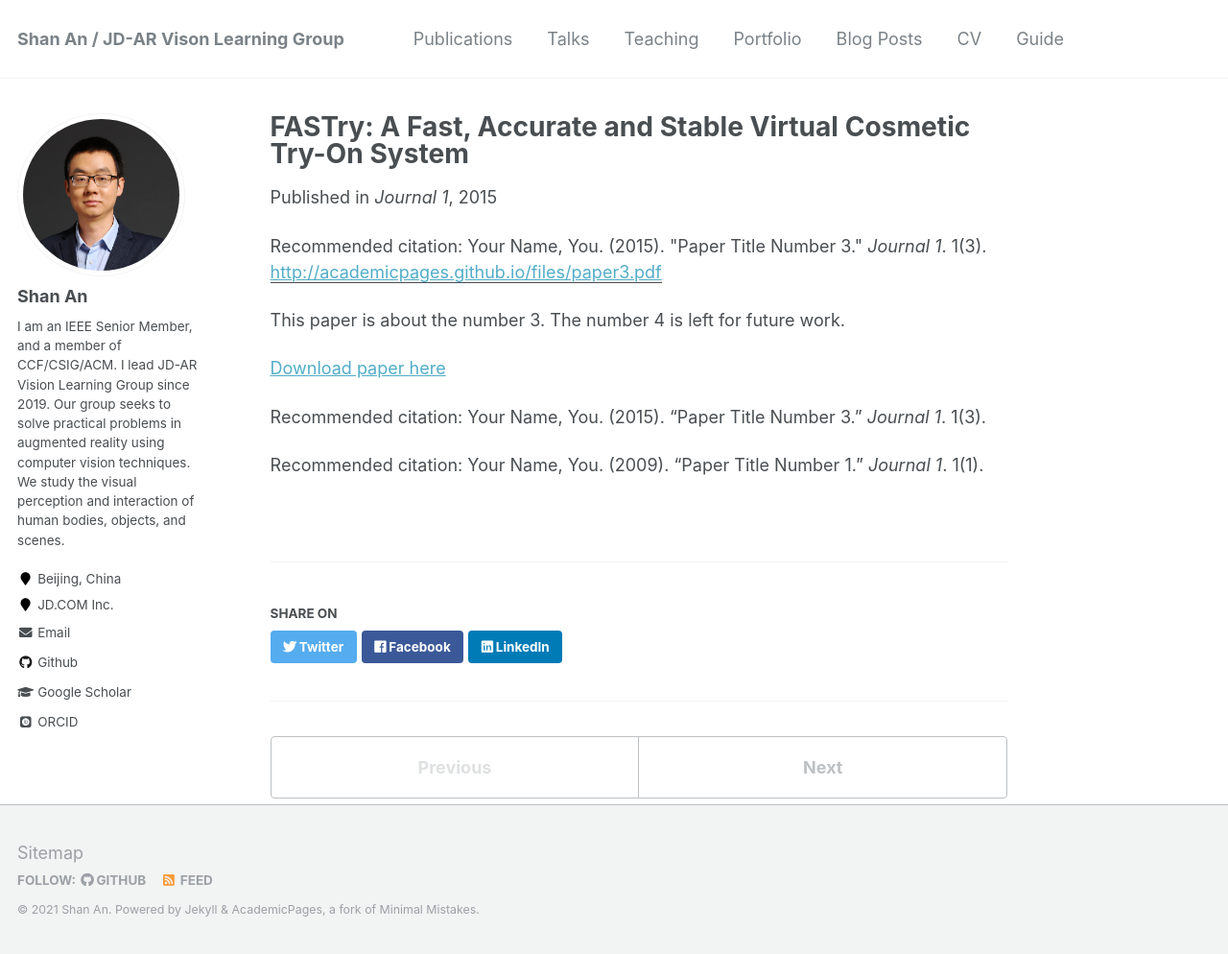
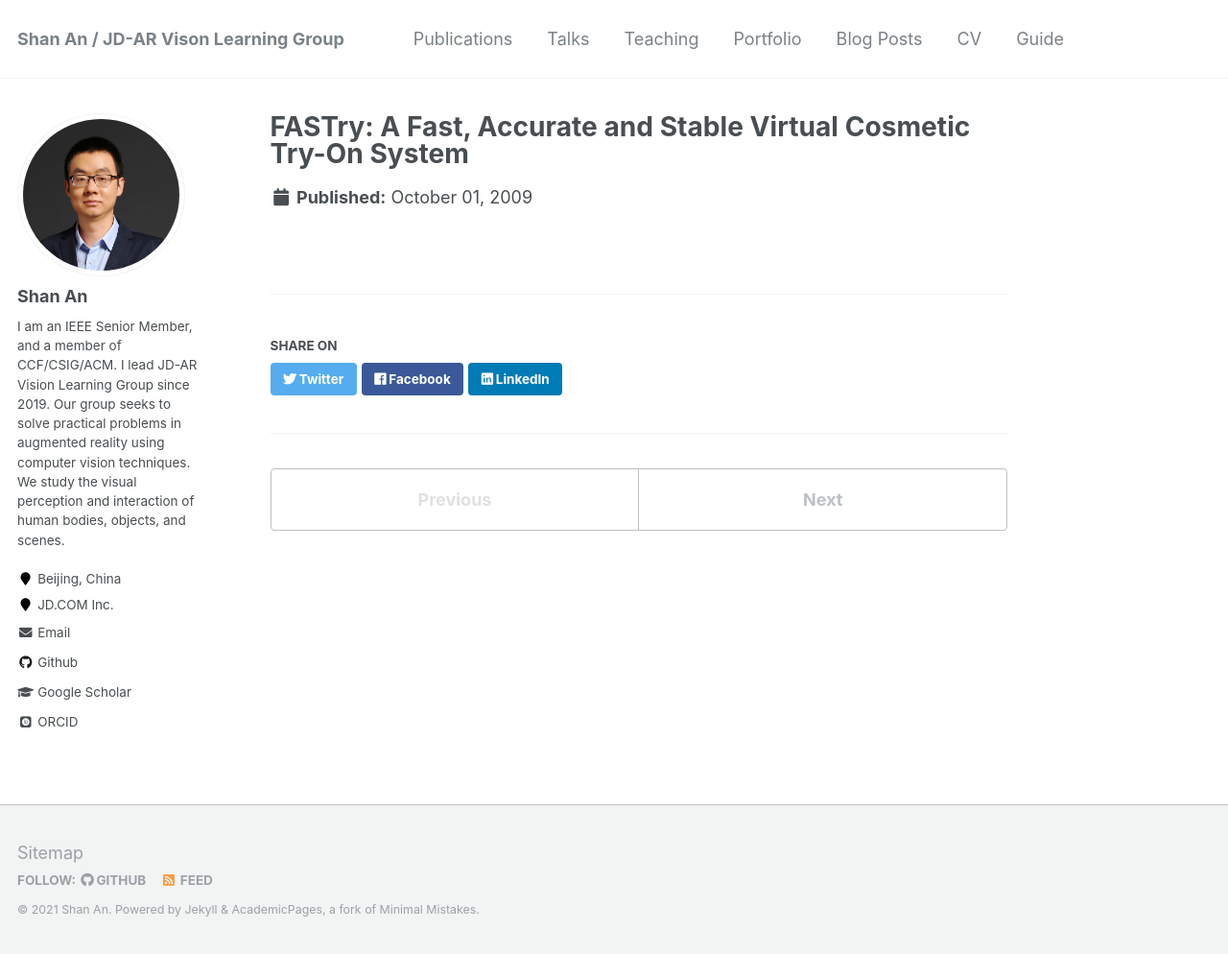
Before and after one commit to anshan-XR-ROB/anshan-XR-ROB.github.io, a Jekyll site: the page built from _publications/2009-10-01-paper-title-number-1.md, in a window 1280 px wide and 994 px high. Shown: the whole window at 96% size. Built offline with Jekyll 4.4.1, drawn with Linux system fonts in a browser that asks for light colours; some web fonts are replaced.

Commit message:
Update 2009-10-01-paper-title-number-1.md

```diff
--- a/_publications/2009-10-01-paper-title-number-1.md
+++ b/_publications/2009-10-01-paper-title-number-1.md
@@ -2,16 +2,4 @@
 title: "FASTry: A Fast, Accurate and Stable Virtual Cosmetic Try-On System"
 collection: publications
 permalink: /publication/2009-10-01-paper-title-number-1
-excerpt: 'This paper is about the number 3. The number 4 is left for future work.'
-date: 2015-10-01
-venue: 'Journal 1'
-paperurl: 'http://academicpages.github.io/files/paper3.pdf'
-citation: 'Your Name, You. (2015). &quot;Paper Title Number 3.&quot; <i>Journal 1</i>. 1(3).'
 ---
-This paper is about the number 3. The number 4 is left for future work.
-
-[Download paper here](http://academicpages.github.io/files/paper3.pdf)
-
-Recommended citation: Your Name, You. (2015). "Paper Title Number 3." <i>Journal 1</i>. 1(3).
-
-Recommended citation: Your Name, You. (2009). "Paper Title Number 1." <i>Journal 1</i>. 1(1).
```
